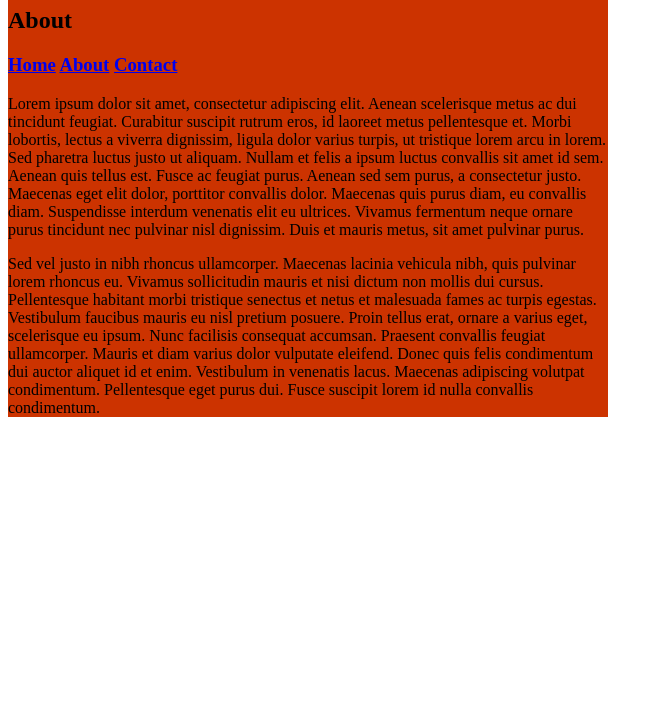
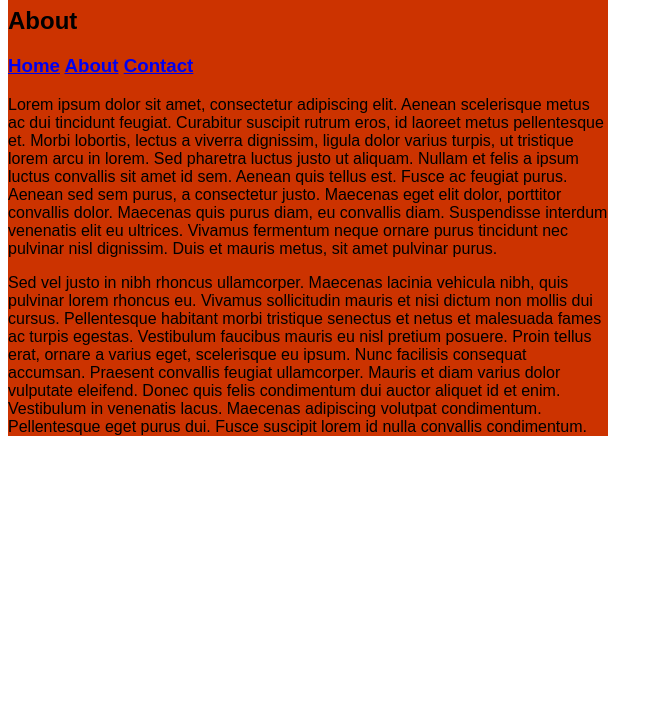
Before and after one commit to tlr87/gitTest, a plain HTML site: page about.html in a window 1280 px wide. Shown: the part 73-800 px from the top of the page, without its empty margins (0-663 px from the left). Drawn offline with Linux system fonts and the light colour scheme.

Commit message:
Updated files

```diff
--- a/about.html
+++ b/about.html
@@ -9,7 +9,7 @@
 </head>
 
 <body>
-<div id="wapper">
+<div class="text" id="wapper">
 <h1>Sample Website</h1>
 <h2>About</h2>
 <h3><a href="file:///C|/Users/Tom Revill/Documents/Websites/index.html">Home</a> <a href="file:///C|/Users/Tom Revill/Documents/Websites/about.html">About</a> <a href="file:///C|/Users/Tom Revill/Documents/Websites/contact.html">Contact </a></h3>
```
Also changed, not shown: index.html (+1 -1 lines).
